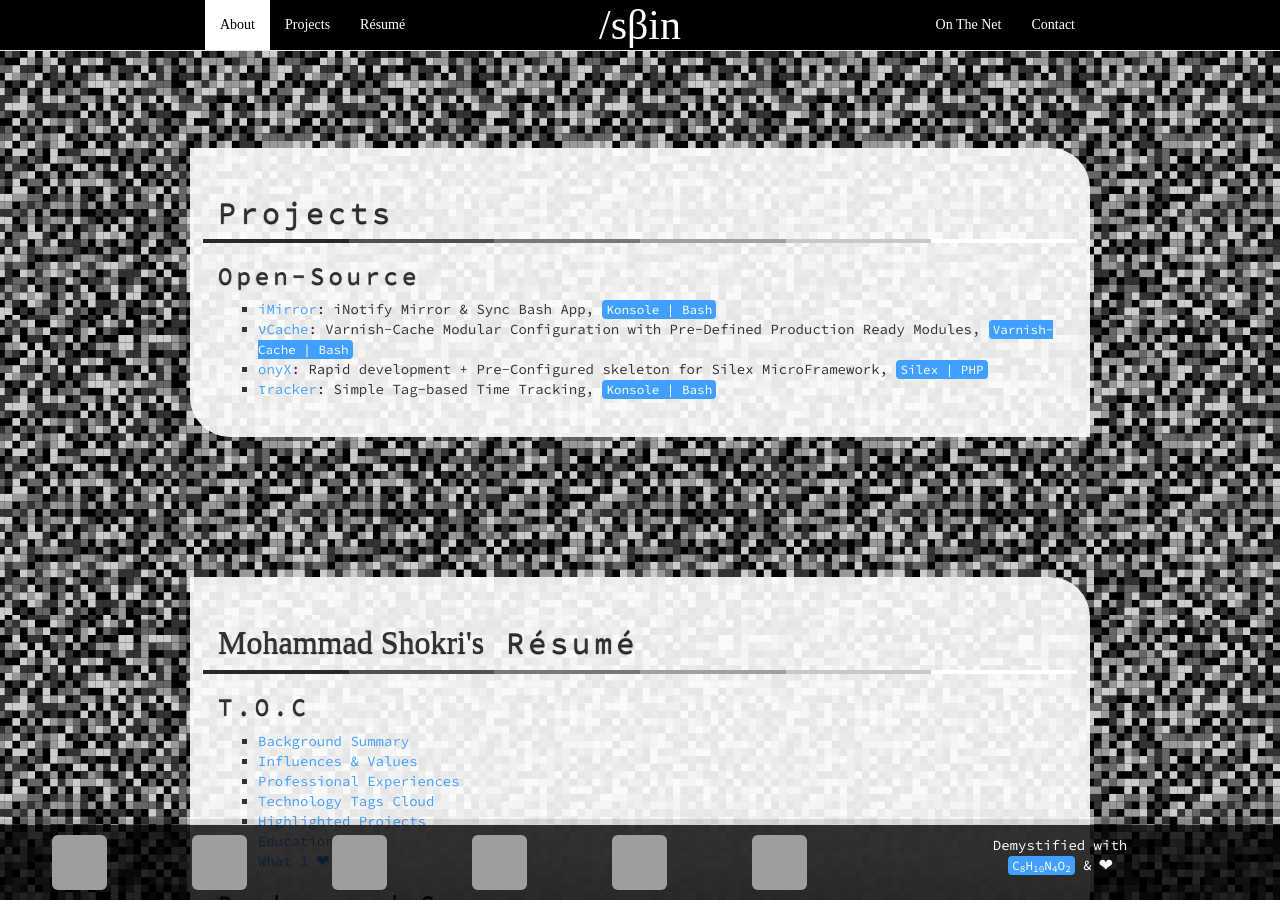
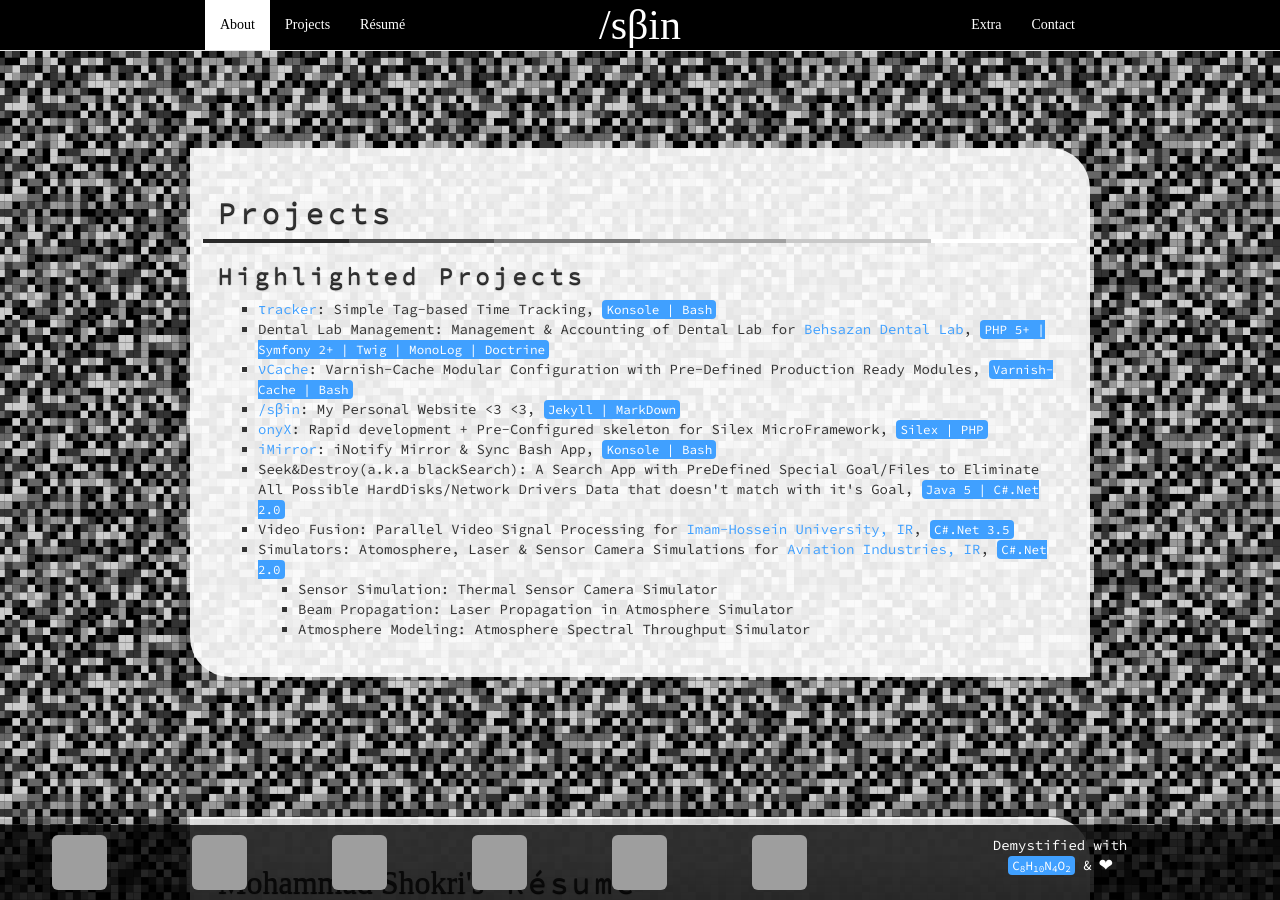
Before and after one commit to slashsBin/slashsBin.github.io, a Jekyll site: the page built from index.html, in a window 1280 px wide and 900 px high, scrolled down 1485 px, cut to the strip 0-900 px from the top of the window. Built offline with Jekyll 4.4.1, drawn with Linux system fonts in a browser that asks for light colours; nearby versions of some CDN libraries; some web fonts are replaced; comment, search, counter and statistics services are not loaded; some of the changed text lies outside the part shown; grey boxes are pictures that could not be loaded.

Commit message:
Improve Masks Layout & NavBar
+ My Heart has it's own section now!
+ Remove TOC from CV
+ Merge CV Projects with Open-Source Projects Section
+ NavBar NOW Add Anchors to Page URL(Browser History Friendly)

```diff
--- a/_includes/masks/CV.html
+++ b/_includes/masks/CV.html
@@ -1,16 +1,5 @@
 <h2><span class="name">Mohammad Shokri's</span> R&eacute;sum&eacute;</h2>
 <div class="row companion"><div class="col-xs-2"></div><div class="col-xs-2"></div><div class="col-xs-2"></div><div class="col-xs-2"></div><div class="col-xs-2"></div><div class="col-xs-2"></div></div>
-
-<h3 id="TOC" title="Table of Content">T.O.C</h3>
-<ul>
-    <li><a href="#summary">Background Summary</a></li>
-    <li><a href="#valuez">Influences & Values</a></li>
-    <li><a href="#experiences">Professional Experiences</a></li>
-    <li><a href="#tags">Technology Tags Cloud</a></li>
-    <li><a href="#projects">Highlighted Projects</a></li>
-    <li><a href="#edu">Education</a></li>
-    <li><a href="#like">What I <span class="heart">&#10084;</span></a></li>
-</ul>
 
 <h3 id="summary">Background Summary</h3>
 <ul>
@@ -136,37 +125,9 @@
     <li>GNUPlot</li>
 </ul>
 
-<h3 id="projects">Highlighted Projects</h3>
-<ul>
-    <li>Dental Lab Management: Management &amp; Accounting of Dental Lab for <a href="http://behdentallab.com/">Behsazan Dental Lab</a>, <code>PHP 5+ | Symfony 2+ | Twig | MonoLog | Doctrine</code></li>
-    <li><a href="/">/s&beta;in</a>: My Personal Website &lt;3 &lt;3, <code>Jekyll | MarkDown</code></li>
-    <li>Seek&amp;Destroy(a.k.a blackSearch): A Search App with PreDefined Special Goal/Files to Eliminate All Possible HardDisks/Network Drivers Data that doesn't match with it's Goal, <code>Java 5 | C#.Net 2.0</code></li>
-    <li>Video Fusion: Parallel Video Signal Processing for <a href="http://www.ihu.ac.ir/">Imam-Hossein University, IR</a>, <code>C#.Net 3.5</code></li>
-    <li>Simulators: Atomosphere, Laser &amp; Sensor Camera Simulations for <a href="http://fa.wikipedia.org/wiki/%D8%B3%D8%A7%D8%B2%D9%85%D8%A7%D9%86_%D8%B5%D9%86%D8%A7%DB%8C%D8%B9_%D9%87%D9%88%D8%A7%DB%8C%DB%8C_%D8%A7%DB%8C%D8%B1%D8%A7%D9%86">Aviation Industries, IR</a>, <code>C#.Net 2.0</code>
-        <ul>
-            <li>Sensor Simulation: Thermal Sensor Camera Simulator</li>
-            <li>Beam Propagation: Laser Propagation in Atmosphere Simulator</li>
-            <li>Atmosphere Modeling: Atmosphere Spectral Throughput Simulator</li>
-        </ul>
-    </li>
-</ul>
-
 <h3 id="edu">Education</h3>
 <ul>
     <li>Computer Science, B.ScComp, <a href="http://www.pnu.ac.ir/" title="P.N.U">Payame Noor University</a>, <code>2012</code> &#10230; Present</li>
     <li>A.C.C.P (Aptech Certified Computer Professional), B.ScIT, <a href="http://www.aptech-worldwide.com/" title="APTECH Computer Education Center">Aptech Computer Education</a>, <code>2005</code> &#10230; <code>2008</code></li>
     <li><del>Pure Mathematics, B.ScMath, <a href="http://www.kntu.ac.ir/" title="K.N.T.U">K.N.Toosi University of Technology</a>, <code>2004</code> &#10230; <code>2007</code> left</del></li>
 </ul>
-
-<h3 id="like">What I <span class="heart">&#10084;</span>!</h3>
-<ul>
-    <li><a href="http://en.wikipedia.org/wiki/Artificial_neural_network" title="Artificial Neural Networks">Neural Networks</a> &amp; <a href="http://en.wikipedia.org/wiki/Artificial_intelligence" title="Artificial Intelligence">A.I</a></li>
-    <li>Mapping &amp; Implementation of Human Brain's Thinking System in Software Systems(System Theory)</li>
-    <li>Software Patterns/Algorithms</li>
-    <li>Cloud Computing/SaaS</li>
-    <li>Security in WWW</li>
-    <li><a href="http://en.wikipedia.org/wiki/Cryptography" title="Cryptography">Cryptography</a></li>
-    <li>Mathematics: <a href="http://en.wikipedia.org/wiki/Fractal" title="Fractals">Fractals</a> &amp; <a href="http://en.wikipedia.org/wiki/Geometry" title="Geometry">Geometry</a> &amp; Usage of them in Life esp. Magic Numbers</li>
-    <li><a href="http://en.wikipedia.org/wiki/Data_visualization" title="Data Visualization">Data Visualization</a></li>
-    <li><a href="http://en.wikipedia.org/wiki/Space_science" title="Space Science">Space Science</a> &amp; <a href="http://en.wikipedia.org/wiki/Astronomy" title="Astronomy">Astronomy</a></li>
-</ul>
--- /dev/null
+++ b/_includes/masks/heart.html
@@ -0,0 +1,15 @@
+<h2>What I <span class="heart">&#10084;</span>!</h2>
+<div class="row companion"><div class="col-xs-2"></div><div class="col-xs-2"></div><div class="col-xs-2"></div><div class="col-xs-2"></div><div class="col-xs-2"></div><div class="col-xs-2"></div></div>
+
+<h3>Concepts</h3>
+<ul>
+    <li><a href="http://en.wikipedia.org/wiki/Artificial_neural_network" title="Artificial Neural Networks">Neural Networks</a> &amp; <a href="http://en.wikipedia.org/wiki/Artificial_intelligence" title="Artificial Intelligence">A.I</a></li>
+    <li>Mapping &amp; Implementation of Human Brain's Thinking System in Software Systems(System Theory)</li>
+    <li>Software Patterns/Algorithms</li>
+    <li>Cloud Computing/SaaS</li>
+    <li>Security in WWW</li>
+    <li><a href="http://en.wikipedia.org/wiki/Cryptography" title="Cryptography">Cryptography</a></li>
+    <li>Mathematics: <a href="http://en.wikipedia.org/wiki/Fractal" title="Fractals">Fractals</a> &amp; <a href="http://en.wikipedia.org/wiki/Geometry" title="Geometry">Geometry</a> &amp; Usage of them in Life esp. Magic Numbers</li>
+    <li><a href="http://en.wikipedia.org/wiki/Data_visualization" title="Data Visualization">Data Visualization</a></li>
+    <li><a href="http://en.wikipedia.org/wiki/Space_science" title="Space Science">Space Science</a> &amp; <a href="http://en.wikipedia.org/wiki/Astronomy" title="Astronomy">Astronomy</a></li>
+</ul>
--- a/_includes/masks/projects.html
+++ b/_includes/masks/projects.html
@@ -1,10 +1,21 @@
 <h2>Projects</h2>
 <div class="row companion"><div class="col-xs-2"></div><div class="col-xs-2"></div><div class="col-xs-2"></div><div class="col-xs-2"></div><div class="col-xs-2"></div><div class="col-xs-2"></div></div>
 
-<h3>Open-Source</h3>
+<h3>Highlighted Projects</h3>
 <ul>
+    <li><a href="https://github.com/slashsBin/tauTracker" target="_blank">&tau;racker</a>: Simple Tag-based Time Tracking, <code>Konsole | Bash</code></li>
+    <li>Dental Lab Management: Management &amp; Accounting of Dental Lab for <a href="http://behdentallab.com/">Behsazan Dental Lab</a>, <code>PHP 5+ | Symfony 2+ | Twig | MonoLog | Doctrine</code></li>
+    <li><a href="https://github.com/slashsBin/nuCache" target="_blank">&nu;Cache</a>: Varnish-Cache Modular Configuration with Pre-Defined Production Ready Modules, <code>Varnish-Cache | Bash</code></li>
+    <li><a href="/">/s&beta;in</a>: My Personal Website &lt;3 &lt;3, <code>Jekyll | MarkDown</code></li>
+    <li><a href="https://github.com/slashsBin/onyX" target="_blank">onyX</a>: Rapid development + Pre-Configured skeleton for Silex MicroFramework, <code>Silex | PHP</code></li>
     <li><a href="https://github.com/slashsBin/iMirror" target="_blank">iMirror</a>: iNotify Mirror &amp; Sync Bash App, <code>Konsole | Bash</code></li>
-    <li><a href="https://github.com/slashsBin/nuCache" target="_blank">&nu;Cache</a>: Varnish-Cache Modular Configuration with Pre-Defined Production Ready Modules, <code>Varnish-Cache | Bash</code></li>
-    <li><a href="https://github.com/slashsBin/onyX" target="_blank">onyX</a>: Rapid development + Pre-Configured skeleton for Silex MicroFramework, <code>Silex | PHP</code></li>
-    <li><a href="https://github.com/slashsBin/tauTracker" target="_blank">&tau;racker</a>: Simple Tag-based Time Tracking, <code>Konsole | Bash</code></li>
+    <li>Seek&amp;Destroy(a.k.a blackSearch): A Search App with PreDefined Special Goal/Files to Eliminate All Possible HardDisks/Network Drivers Data that doesn't match with it's Goal, <code>Java 5 | C#.Net 2.0</code></li>
+    <li>Video Fusion: Parallel Video Signal Processing for <a href="http://www.ihu.ac.ir/">Imam-Hossein University, IR</a>, <code>C#.Net 3.5</code></li>
+    <li>Simulators: Atomosphere, Laser &amp; Sensor Camera Simulations for <a href="http://fa.wikipedia.org/wiki/%D8%B3%D8%A7%D8%B2%D9%85%D8%A7%D9%86_%D8%B5%D9%86%D8%A7%DB%8C%D8%B9_%D9%87%D9%88%D8%A7%DB%8C%DB%8C_%D8%A7%DB%8C%D8%B1%D8%A7%D9%86">Aviation Industries, IR</a>, <code>C#.Net 2.0</code>
+        <ul>
+            <li>Sensor Simulation: Thermal Sensor Camera Simulator</li>
+            <li>Beam Propagation: Laser Propagation in Atmosphere Simulator</li>
+            <li>Atmosphere Modeling: Atmosphere Spectral Throughput Simulator</li>
+        </ul>
+    </li>
 </ul>
--- a/_layouts/default.html
+++ b/_layouts/default.html
@@ -45,7 +45,7 @@
                         <li><a id="logo" href="#cyberRoze" class="navbar-link slashsbin">/s&beta;in</a></li>
                     </ul>
                     <ul class="nav navbar-nav navbar-right">
-                        <li><a href="#onTheNet">On The Net</a></li>
+                        <li><a href="#extra">Extra</a></li>
                         <li><a href="#contact">Contact</a></li>
                     </ul>
                 </div>
@@ -99,6 +99,11 @@
                     {% include masks/CV.html %}
                 </div>
             </div>
+            <div id="extra" class="row section">
+                <div class="col-xs-12">
+                    {% include masks/heart.html %}
+                </div>
+            </div>
             <div id="onTheNet" class="row section">
                 <div class="col-xs-12">
                     {% include masks/onTheNet.html %}
--- a/assets/js/core.js
+++ b/assets/js/core.js
@@ -17,7 +17,7 @@
             $('html, body').stop().animate({
                 scrollTop: $($a.attr('href')).offset().top
             }, 1500, 'easeInOutExpo');
-            e.preventDefault();
+//            e.preventDefault();
         });
     });
 
```
